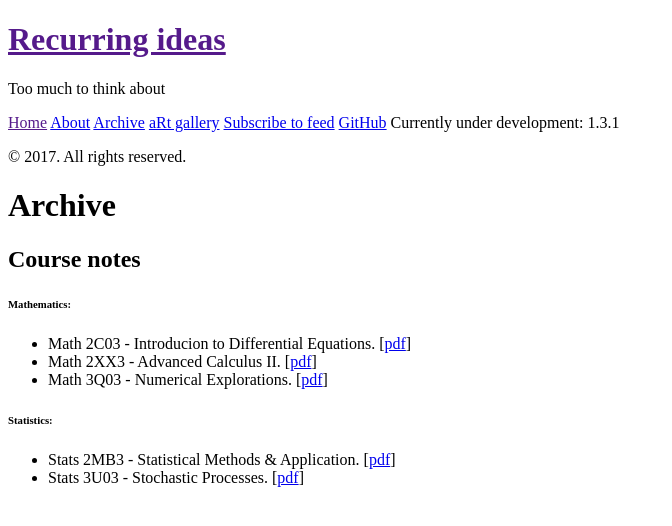
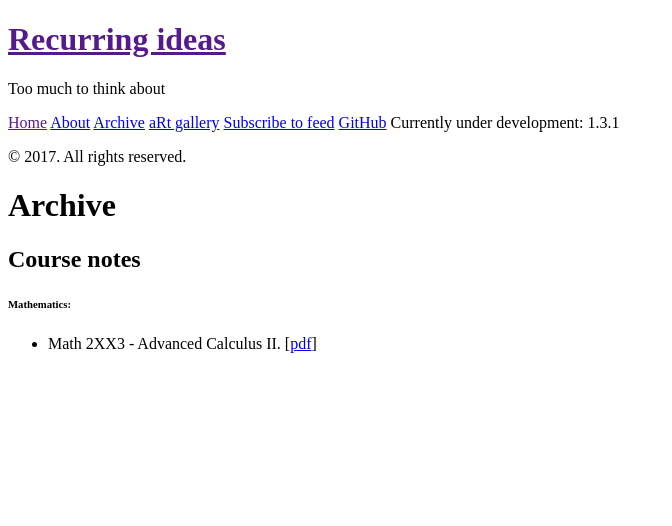
Before and after one commit to parksw3/parksw3.github.io, a Jekyll site: the page built from archive.md, in a window 1280 px wide. Shown: the top 526 px of the page, without its empty margins (0-672 px from the left). Built offline with Jekyll 4.4.1, drawn with Linux system fonts in a browser that asks for light colours.

Commit message:
update blog

```diff
--- a/archive.md
+++ b/archive.md
@@ -8,11 +8,4 @@ Course notes
 
 ###### Mathematics:
 
-* Math 2C03 - Introducion to Differential Equations. \[[pdf](/archive/course_notes/math_2c03_lecture_notes.pdf)\]
 * Math 2XX3 - Advanced Calculus II. \[[pdf](/archive/course_notes/math_2xx3_lecture_notes.pdf)\]
-* Math 3Q03 - Numerical Explorations. \[[pdf](/archive/course_notes/math_3q03_lecture_notes.pdf)\]
-
-###### Statistics:
-
-* Stats 2MB3 - Statistical Methods & Application. \[[pdf](/archive/course_notes/stats_2mb3_lecture_notes.pdf)\]
-* Stats 3U03 - Stochastic Processes. \[[pdf](/archive/course_notes/stats_3u03_lecture_notes.pdf)\]
```
Also changed, not shown: 4 other files.
